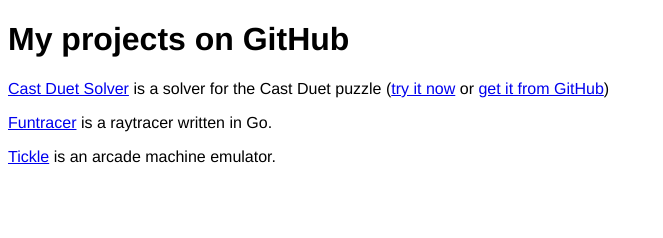
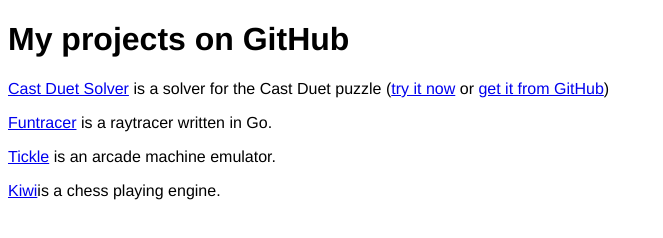
Before and after one commit to ascottix/ascottix.github.io, a plain HTML site: page index.html in a window 1280 px wide. Shown: the whole page, without its empty margins (0-663 px from the left). Drawn offline with Linux system fonts and the light colour scheme.

Commit message:
Added link to Kiwi

```diff
--- a/index.html
+++ b/index.html
@@ -16,5 +16,6 @@ body {
     <p><a href="https://ascottix.github.io/castduetsolver/index.html">Cast Duet Solver</a> is a solver for the Cast Duet puzzle (<a href="https://ascottix.github.io/castduetsolver/index.html">try it now</a> or <a href="https://github.com/ascottix/castduetsolver">get it from GitHub</a>)
     <p><a href="https://ascottix.github.io/funtracer/index.html">Funtracer</a> is a raytracer written in Go.
     <p><a href="https://ascottix.github.io/tickle/index.html">Tickle</a> is an arcade machine emulator.
+    <p><a href="https://github.com/ascottix/kiwi06d">Kiwi</a>is a chess playing engine.</p>
 </body>
 </html>
```
Also changed, not shown: castduetsolver/index.html (+1 -1 lines).
